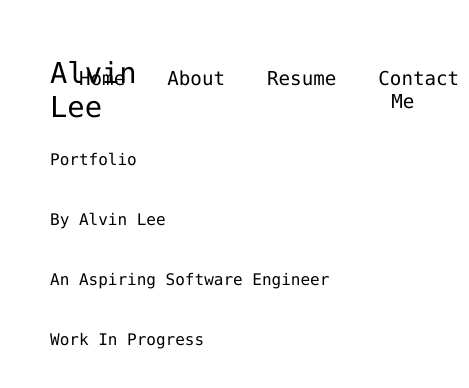
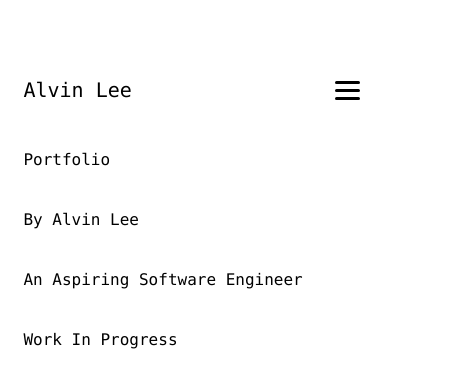
Before and after one commit to alvinlee00/alvinlee00.github.io, a React (Create React App) app: page / in a window 390 px wide. Shown: the top 388 px of the page, 469 px wide, since content can reach past the window. Built offline with nearby package versions, Linux system fonts and the light colour scheme.

Commit message:
flexing for mobile

```diff
--- a/public/index.html
+++ b/public/index.html
@@ -34,7 +34,7 @@
       work correctly both with client-side routing and a non-root public URL.
       Learn how to configure a non-root public URL by running `npm run build`.
     -->
-    <title>Alvin Lee's Portfolio</title>
+    <title>Portfolio</title>
   </head>
   <body>
     <noscript>You need to enable JavaScript to run this app.</noscript>
--- a/src/App.css
+++ b/src/App.css
@@ -28,7 +28,8 @@
   }
 }
 body{
-  margin:50px;
+  margin-left:6%;
+  margin-top:50px;
   background-color: white;
 }
 *{
--- a/src/components/Navbar/Navbar.css
+++ b/src/components/Navbar/Navbar.css
@@ -2,40 +2,49 @@
     background: white;
     height:80px;
     display: flex;
+    position: relative;
+    flex-wrap: wrap;
     justify-content:left;
     align-items:center;
-    font-size: 1.2rem;
+    font-size: 1rem;
 }
 
 .navbar-logo{
     color: black;
+    cursor: pointer;
+    display: inline-block;
     align-items:left;
-    justify-self: start;
-    cursor: pointer;
+    padding-top: 0.3125rem;
+    padding-bottom: 0.3125rem;
+    margin-right: 1rem;
+    font-size: 1.25rem;
+    line-height: inherit;
+    white-space: nowrap;
 }
 
 .menu-icon{
-    width:50px;
-    height:6px;
+    width:25px;
+    height:3px;
     background: black;
     border-radius: 5px;
     transition: all .5s ease-in-out;
+
 }
 .menu-icon::before,
 .menu-icon::after{
     content: '';
     position: absolute;
-    width:50px;
-    height:6px;
+    width:25px;
+    height:3px;
     background: black;
     border-radius: 5px;
     transition: all .5s ease-in-out;
 }
 .menu-icon::before{
-    transform: translateY(-16px);
+    transform: translateY(-8px);
 }
 .menu-icon::after{
-    transform: translateY(16px);
+    transform: translateY(8px);
 }
 
 .open .menu-icon{
@@ -67,3 +76,21 @@
 .menu-icon{
     display:none;
 }
+
+.navbar-collapse {
+    flex-basis: 50%;
+    flex-grow: 1;
+    align-items: center;
+}
+
+@media screen and (max-width: 750px) {
+    ul.nav-menu{
+      display: none;
+    }
+    .menu-icon{
+        position:absolute;
+        right:30px;
+        display:inline-block;
+        align-self:right;
+    }
+  }
--- a/src/components/Navbar/Navbar.js
+++ b/src/components/Navbar/Navbar.js
@@ -13,11 +13,11 @@ class Navbar extends React.Component {
     render(){
         return(
             <nav className = "NavbarItems">
-                <h1 className = "navbar-logo">Alvin Lee</h1>
+                <h2 className = "navbar-logo">Alvin Lee</h2>
                 <div className = "menu-icon" onClick={this.handleClick}>
                     <i className={this.state.clicked ?  'open' : 'closed'}></i>
                 </div>
-                <ul className={this.state.clicked ? 'nav-menu active' : 'nav-menu'}>
+                <ul className = "navbar-collapse nav-menu">
                     {MenuItems.map((item, index) => {
                         return (
                             <li key={index}>
```
